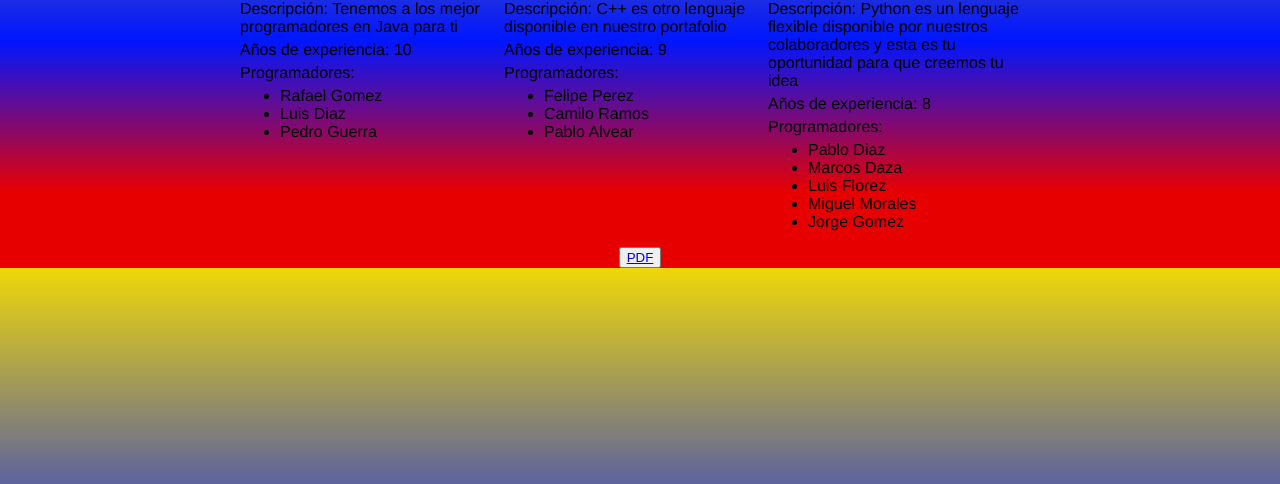
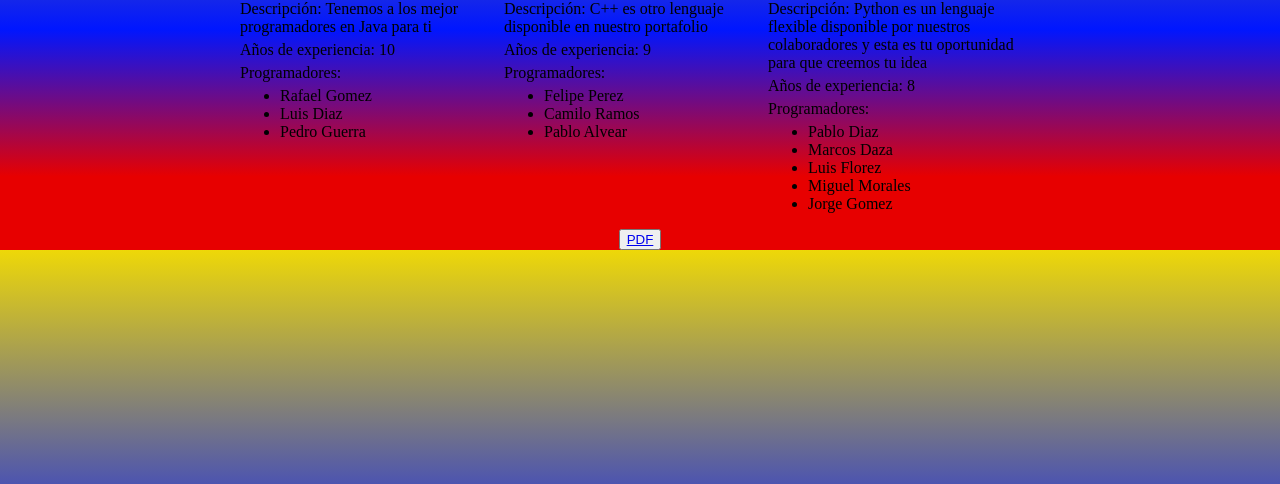
Before and after one commit to rafagomezguti/proyectoWeb.github.io, a plain HTML site: page index.html in a window 1280 px wide. Shown: the part 316-800 px from the top of the page. Drawn offline with Linux system fonts and the light colour scheme.

Commit message:
Update estilos.css

```diff
--- a/estilos.css
+++ b/estilos.css
@@ -1,10 +1,6 @@
-html {
-    font-family: 'helvetica neue', helvetica, arial, sans-serif;
-
-
-  }
 
   body {
+    family: 'helvetica neue', helvetica, arial, sans-serif;
     width: 800px;
     margin: 0 auto;
     background: rgb(231,0,0);
```
